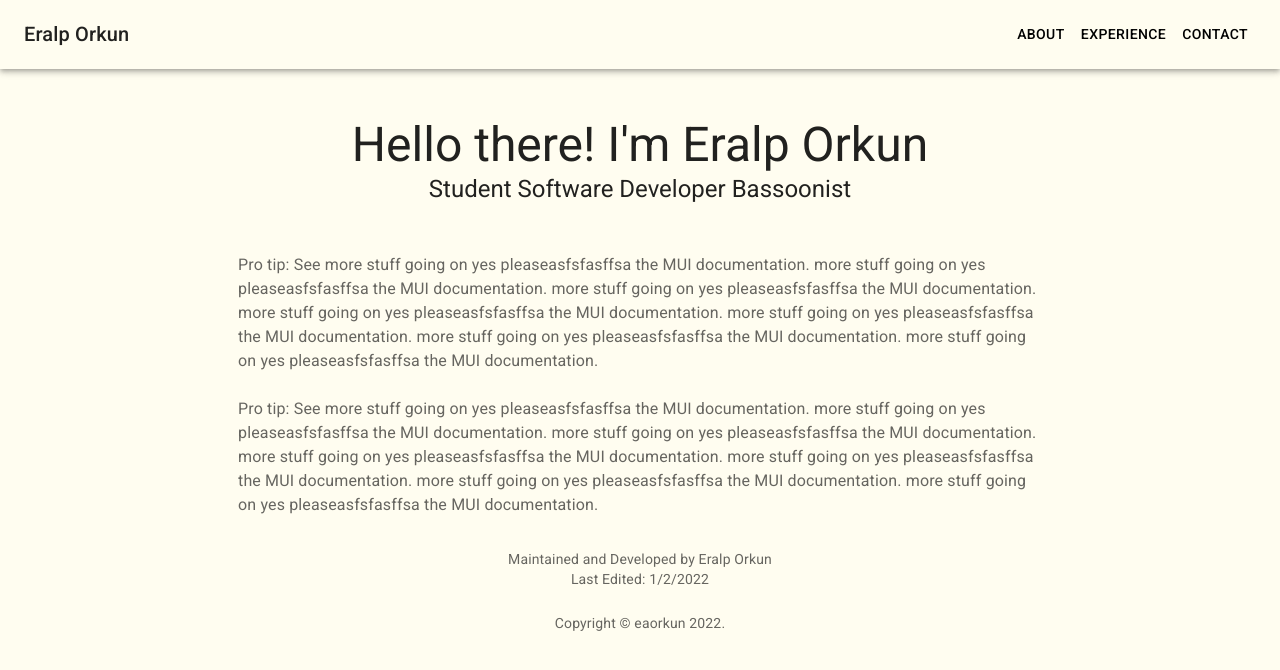
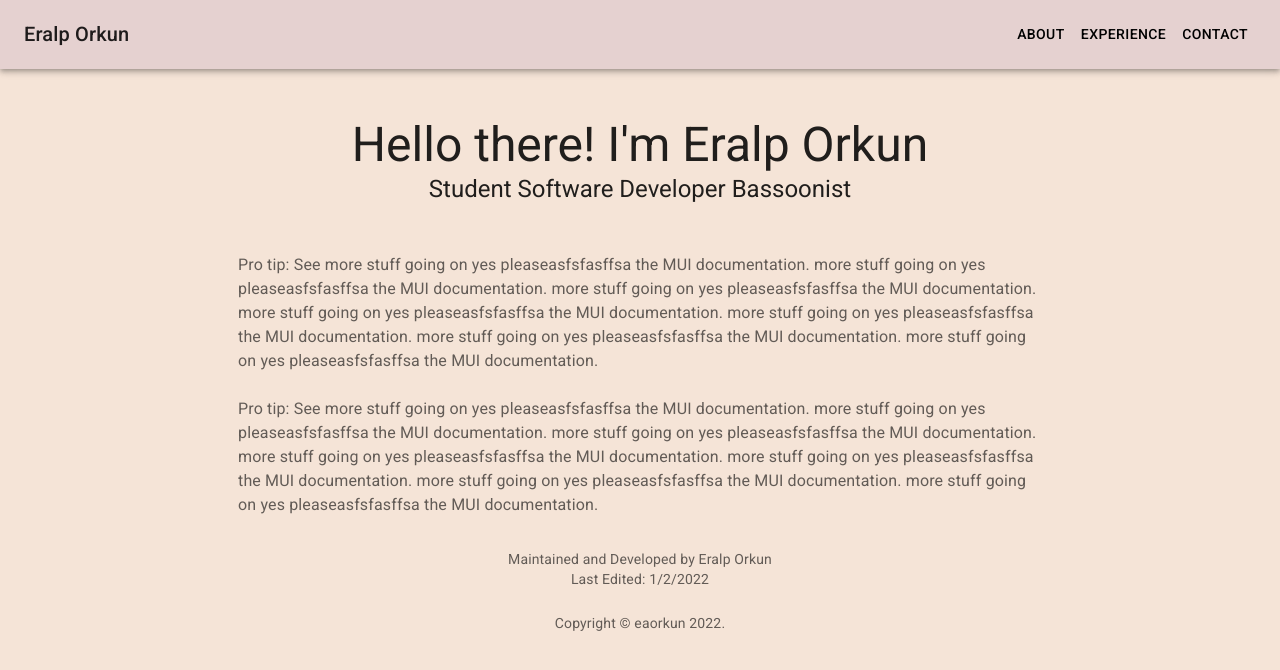
Before and after one commit to eaorkun/portfolio, a React (Create React App) app: page / in a window 1280 px wide. Shown: the top 670 px of the page. Built offline with nearby package versions, Linux system fonts and the light colour scheme.

Commit message:
restructure project

```diff
--- a/src/index.js
+++ b/src/index.js
@@ -3,7 +3,7 @@ import ReactDOM from 'react-dom';
 import CssBaseline from '@mui/material/CssBaseline';
 import { ThemeProvider } from '@mui/material/styles';
 import App from './App';
-import theme from './theme';
+import theme from './styles/theme';
 
 ReactDOM.render(
   <ThemeProvider theme={theme}>
--- a/src/theme.js
+++ b/src/styles/theme.js
@@ -1,11 +1,14 @@
 import { red, teal } from '@mui/material/colors';
 import { createTheme } from '@mui/material/styles';
+
+// https://coolors.co/
+
 
 // A custom theme for this app
 const theme = createTheme({
   palette: {
     primary: {
-      main: '#fffdf0',
+      main: '#E5D1D0',
     },
     secondary: {
       main: '#19857b',
@@ -14,7 +17,7 @@ const theme = createTheme({
       main: red.A400,
     },
     background: {
-      default: '#fffdf0',
+      default: '#F5E4D7',
     }
   },
 });
```
Also changed, not shown: src/App.js (+5 -4 lines), src/components/About.js (renamed from src/About.js), src/components/Contact.js (added), src/components/Experience.js (added), src/components/Name.js (renamed from src/Name.js), src/components/Navbar.js (renamed from src/Navbar.js), src/components/ProTip.js (renamed from src/ProTip.js).
